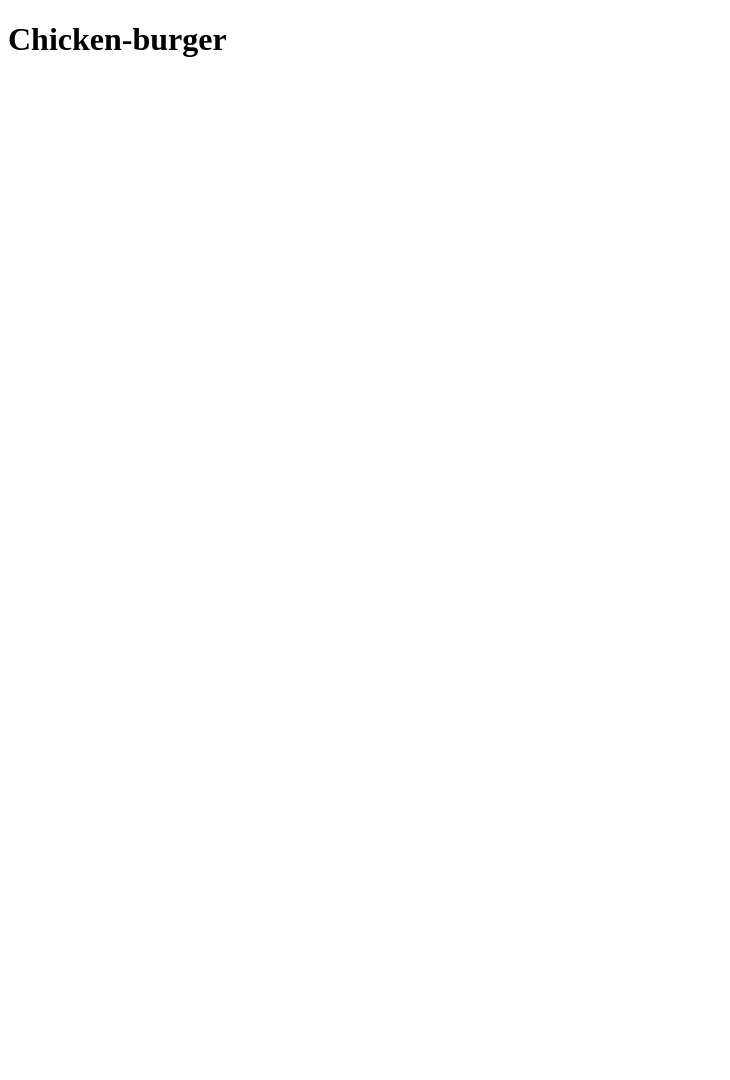
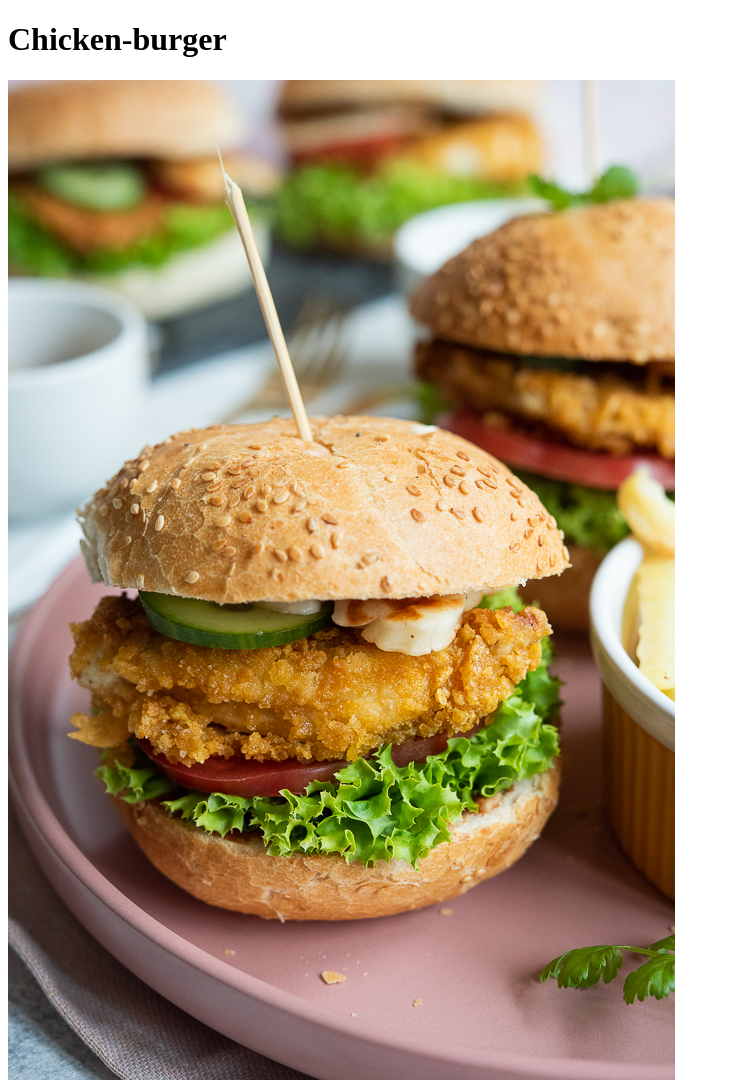
Before and after one commit to korduss/odin-recipes, a plain HTML site: page recipes/chicken-burger.html in a window 1280 px wide. Shown: the whole page, without its empty margins (0-730 px from the left). Before the commit the page ends 800 px from the top, so only its background shows below. Drawn offline with Linux system fonts and the light colour scheme.

Commit message:
Add image of chicken-burger

```diff
--- a/recipes/chicken-burger.html
+++ b/recipes/chicken-burger.html
@@ -6,5 +6,6 @@
     </head>
     <body>
         <h1>Chicken-burger</h1>
+        <img src="../images/chicken-burger.jpg">
     </body>
 </html>
```
Also changed, not shown: images/chicken-burger.jpg (added).
